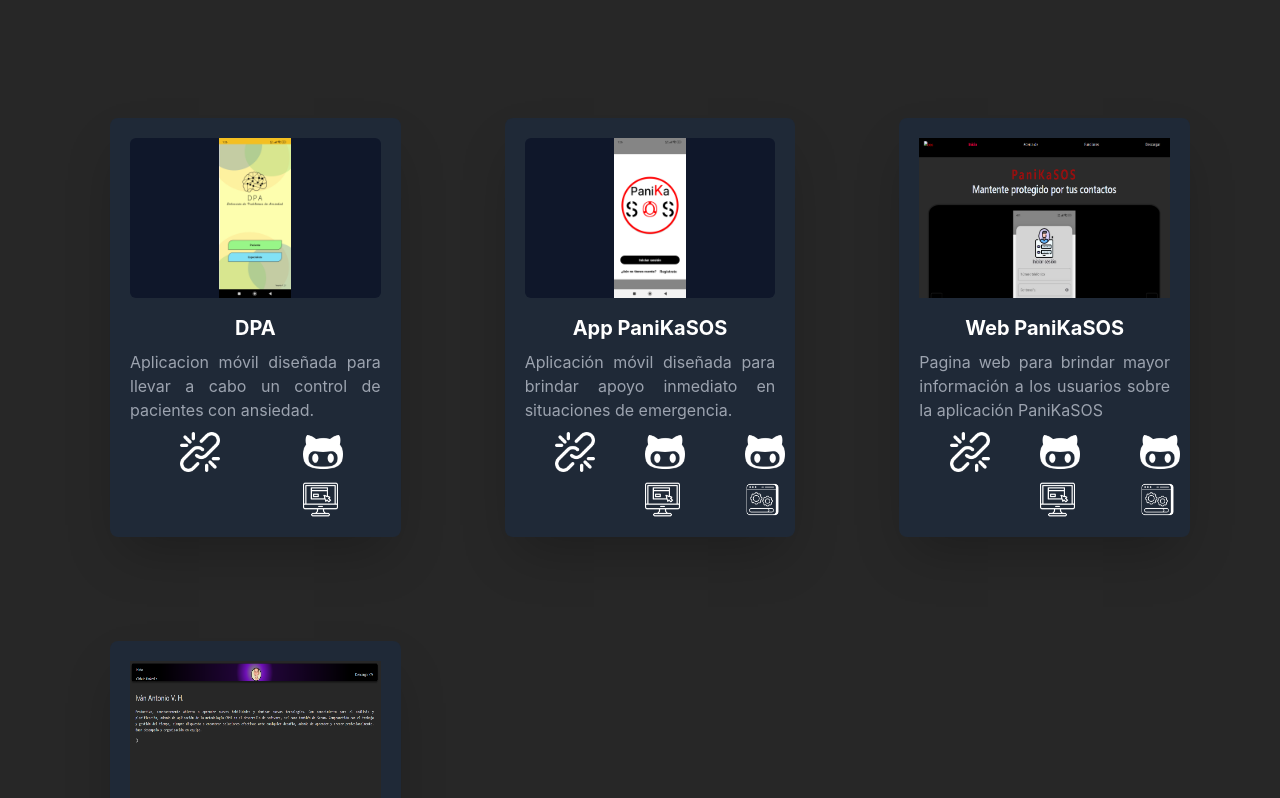
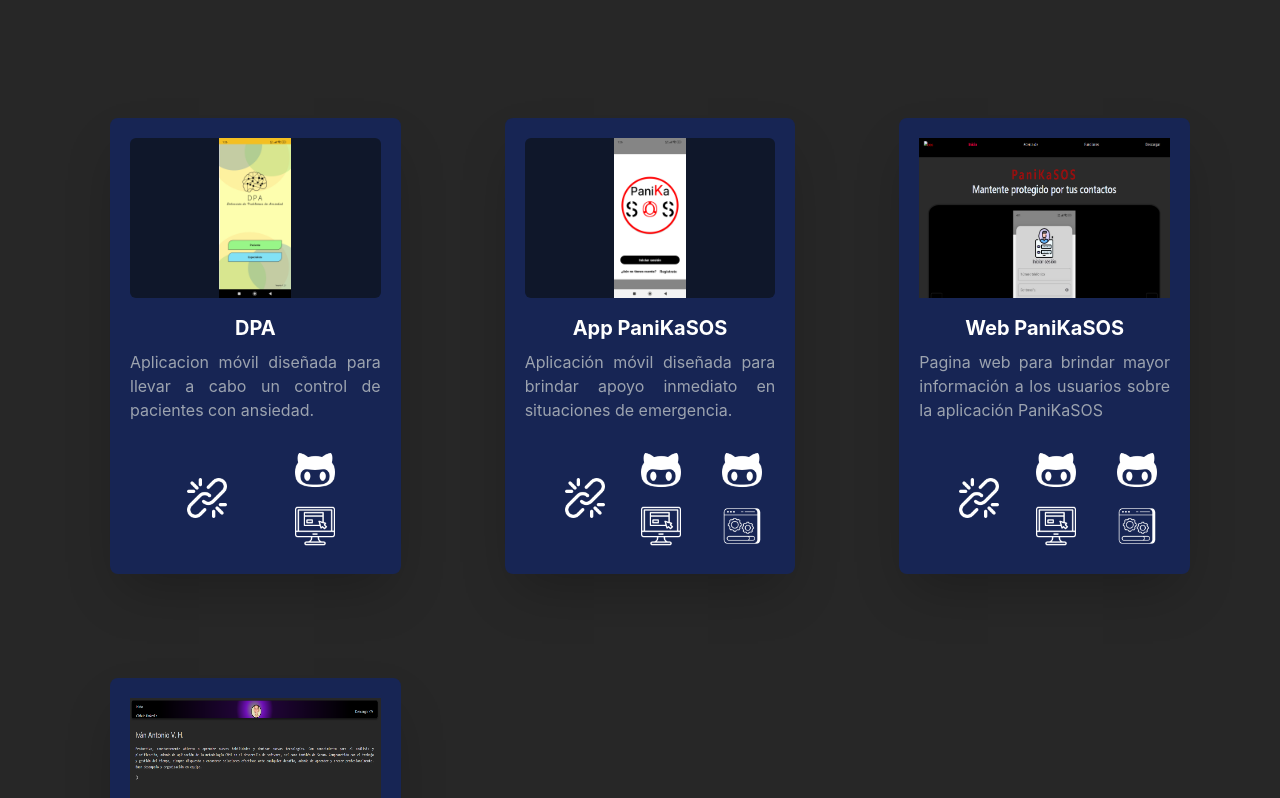
Before and after one commit to IvanVare/ivanwebp-ui, a React (Vite) app: page / in a window 1280 px wide. Shown: the part 1742-2540 px from the top of the page. Built offline with nearby package versions, Linux system fonts and the light colour scheme.

Commit message:
fix cv, colors and responsiveness

```diff
--- a/src/components/CardProject.jsx
+++ b/src/components/CardProject.jsx
@@ -23,17 +23,21 @@ export default function CardProject({
 
   return (
     <>
-      <div className="bg-gray-800 text-white p-5 rounded-lg shadow-2xl bg-[#0d158088] m-10">
+      <div className="bg-blue-950 text-white p-5 rounded-lg shadow-2xl bg-[#0d158088] m-10">
         <div className="flex justify-center items-center bg-slate-900 h-40 mb-4 rounded-md">
           <img className="h-40" src={src} alt="" />
         </div>
         <h3 className="text-xl font-bold mb-2">{title}</h3>
         <p className="text-gray-400 text-justify">{description}</p>
 
-        <div class="icon-container">
+        <div class=" flex flex-col xl:flex-row items-center justify-center w-full h-full">
           {linkProject ? (
             <a href={linkProject} target="_blank">
-              <img className="icon" src={iconEnlace} alt="" />
+              <img
+                className="icon w-10 h-10 mx-5 lg:mx-10 mt-5"
+                src={iconEnlace}
+                alt=""
+              />
             </a>
           ) : (
             <>
@@ -42,11 +46,15 @@ export default function CardProject({
                 className="cursor-pointer "
                 target="_blank"
               >
-                <img className="icon" src={iconEnlace} alt="" />
+                <img
+                  className="icon w-10 h-10 mx-5 lg:mx-10 mt-5"
+                  src={iconEnlace}
+                  alt=""
+                />
               </a>
               {alertWeb && (
-                <div className="fixed toast toast-end z-50">
-                  <div className="alert font-bold bg-[#242ebd] border-[#0d1580] shadow-2xl">
+                <div className="fixed toast-end z-50 ">
+                  <div className="alert font-bold w-auto bg-[#242ebd] border-[#0d1580] shadow-2xl">
                     <span>Revisar web panika sos para descargar</span>
                   </div>
                 </div>
@@ -54,19 +62,24 @@ export default function CardProject({
             </>
           )}
           {linkGitFrontEnd && (
-            <div>
+            <div className=" flex flex-row xl:flex-col mx-5  mt-5">
               <a href={linkGitFrontEnd} target="_blank">
-                <img className="icon" src={iconGithub} alt="" />
+                <img className="icon w-10 h-10 m-2" src={iconGithub} alt="" />
               </a>
-              <img className="iconshow" src={iconfront} alt="" />
+              <img className="iconshow w-10 h-10 m-2" src={iconfront} alt="" />
             </div>
           )}
           {linkGitBackEnd && (
-            <div>
-              <a href={linkGitBackEnd} target="_blank">
-                <img className="icon" src={iconGithub} alt="" />
-              </a>
-              <img className="iconshow" src={iconback} alt="" />
+            <div className="flex flex-row xl:flex-col mx-5  mt-5">
+              <div>
+                <a href={linkGitBackEnd} target="_blank">
+                  <img className="icon w-10 h-10 m-2" src={iconGithub} alt="" />
+                </a>
+              </div>
+
+              <div>
+                <img className="iconshow w-10 h-10 m-2" src={iconback} alt="" />
+              </div>
             </div>
           )}
         </div>
--- a/src/components/Description.jsx
+++ b/src/components/Description.jsx
@@ -46,7 +46,7 @@ export default function Description() {
               Ingeniero de Software
             </span>
             <div className="font-mono my-7 ">
-              <p className="mx-44">
+              <p className="mx-6 lg:mx-44">
                 Autodidacta con pasión por el aprendizaje continuo, productivo y
                 proactivo, abierto a adquirir nuevas habilidades. Pasión por el
                 análisis, la planicación y en la aplicación práctica de lo
--- a/src/components/NavBarP.jsx
+++ b/src/components/NavBarP.jsx
@@ -48,8 +48,8 @@ export default function NavBarP() {
                 <NavLink
                   className={({ isActive }) =>
                     isActive
-                      ? "border-[#0d1580] border-2 bg-[#1929ff2f] text-white hover:bg-[#0d15808c] focus:outline-2 focus:outline-offset-2 focus:outline-[#0d1580] active:border-[#0d1580]"
-                      : " hover:outline-[#0d1580] focus:outline-2 focus:outline-offset-2 focus:outline-[#0d1580] active:bg-[#0d1580]"
+                      ? "border-[#2631bd] border-2 bg-[#1929ff2f] text-white hover:bg-[#0d15808c] focus:outline-2 focus:outline-offset-2 focus:outline-[#0d1580] active:border-[#0d1580]"
+                      : " hover:outline-[#2631bd] focus:outline-2 focus:outline-offset-2 focus:outline-[#2631bd] active:bg-[#0d1580]"
                   }
                   to={"/inicio"}
                 >
@@ -60,8 +60,8 @@ export default function NavBarP() {
                 <NavLink
                   className={({ isActive }) =>
                     isActive
-                      ? "border-[#0d1580] border-2 bg-[#1929ff2f] text-white hover:bg-[#0d15808c] focus:outline-1 focus:outline-offset-2 focus:outline-[#0d1580] active:border-[#0d1580]"
-                      : " hover:outline-[#0d1580] focus:outline-2 focus:outline-offset-2 focus:outline-[#0d1580] active:bg-[#0d1580]"
+                      ? "border-[#2631bd] border-2 bg-[#1929ff2f] text-white hover:bg-[#0d15808c] focus:outline-1 focus:outline-offset-2 focus:outline-[#0d1580] active:border-[#0d1580]"
+                      : " hover:outline-[#2631bd] focus:outline-2 focus:outline-offset-2 focus:outline-[#2631bd] active:bg-[#0d1580]"
                   }
                   to="/acercade"
                 >
--- a/src/styles/styleCardProject.css
+++ b/src/styles/styleCardProject.css
@@ -22,26 +22,12 @@
   }
 }
 
-.icon-container {
-  display: flex;
-  flex-direction: row;
-  justify-content: center;
-  width: 100%;
-  height: 100%;
-}
-
 .icon {
   filter: brightness(0) invert(1);
-  width: 40px;
-  height: 40px;
-  margin: 10px 40px 0 50px;
 }
 
 .iconshow {
   filter: brightness(0) invert(1);
-  width: 35px;
-  height: 35px;
-  margin: 10px 50px 0 50px;
 }
 
 .icon:hover {
```
Also changed, not shown: 1 other file (tests, documents, lock files or other folders).
